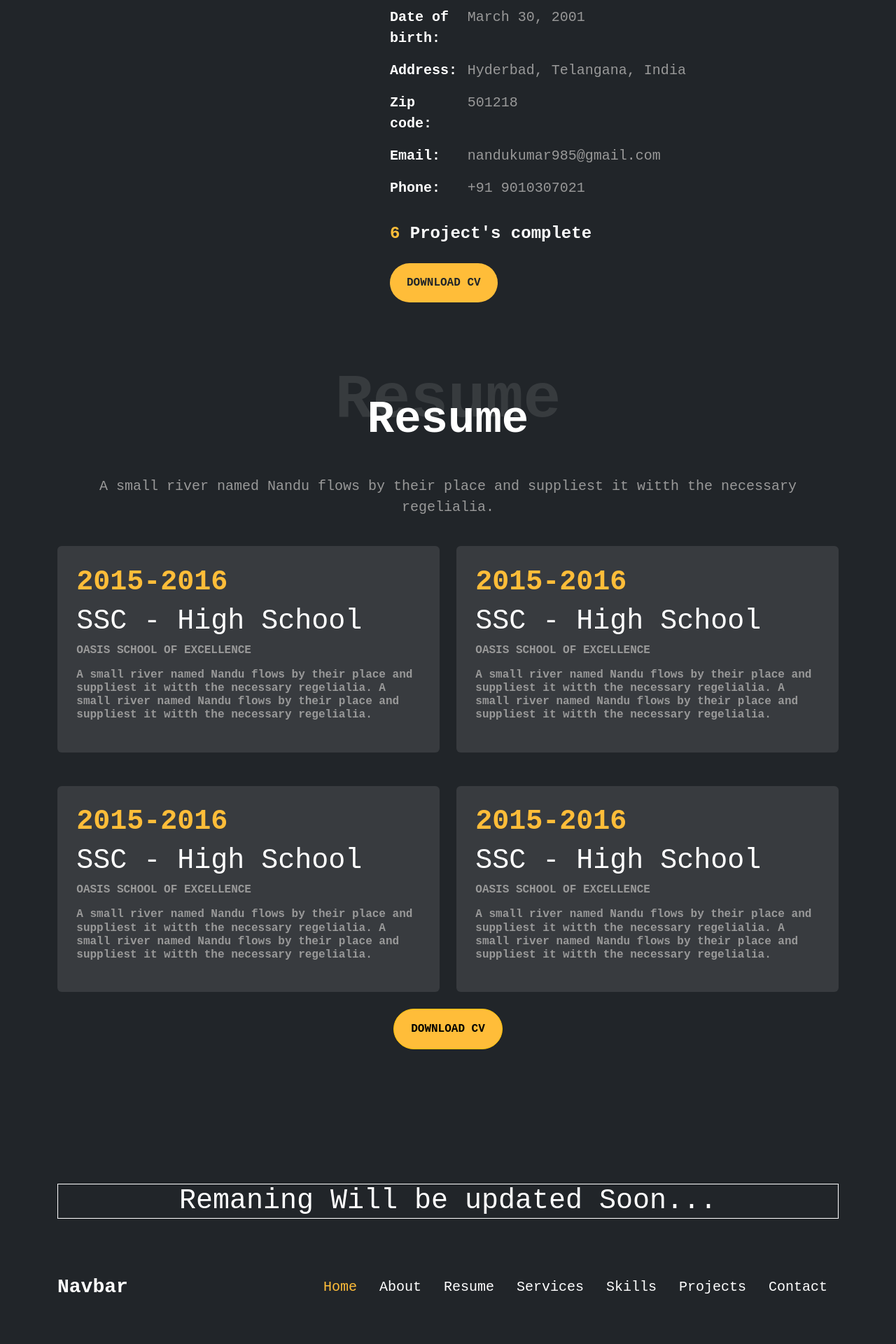
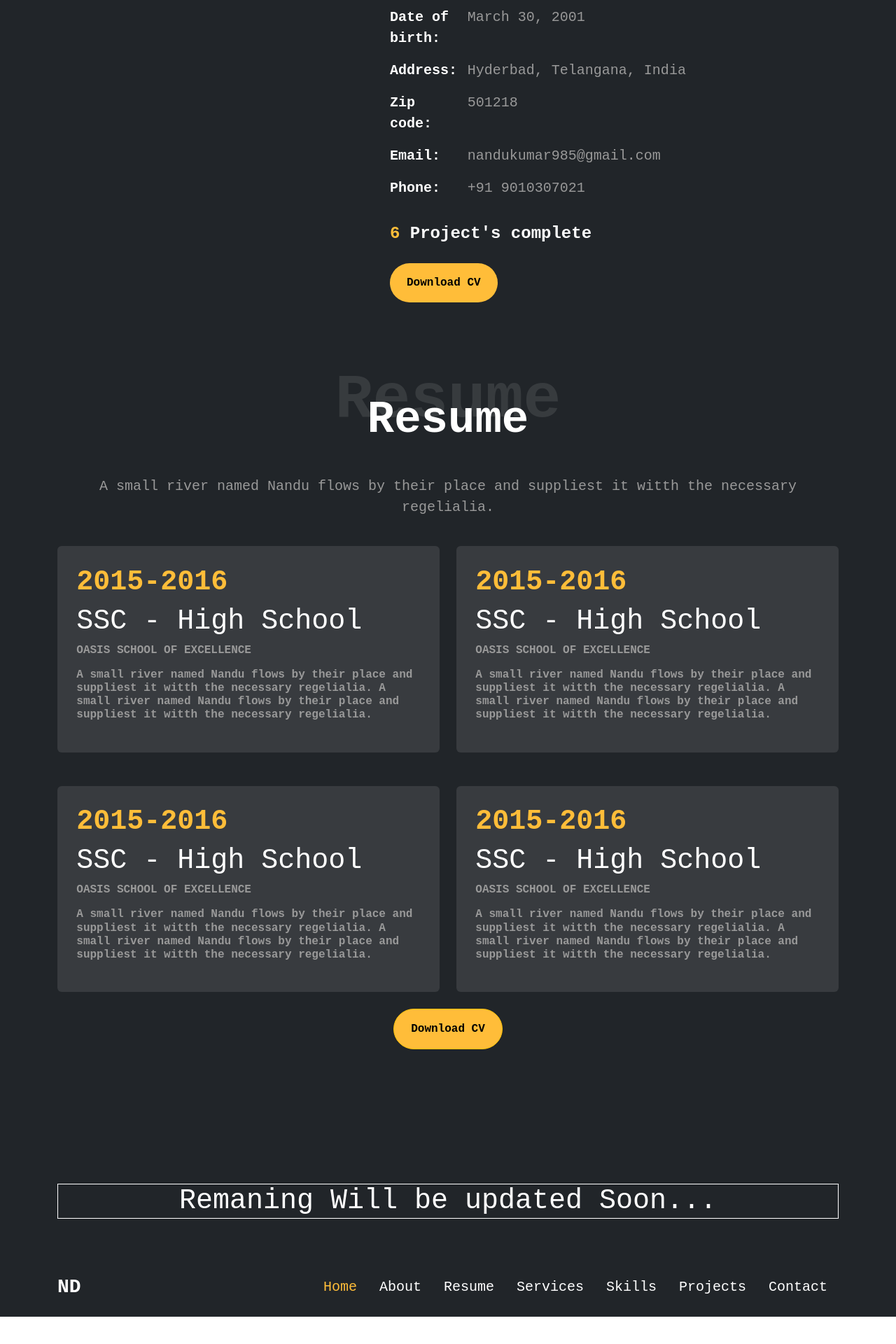
Before and after one commit to nandunddh/Nandukumar, a React (Create React App) app: page / in a window 1280 px wide. Shown: the part 864-2784 px from the top of the page at 70% size. After the commit the page ends 2745 px from the top, so only its background shows below. Built offline with nearby package versions, Linux system fonts and the light colour scheme.

Commit message:
first commit1

```diff
--- a/src/App.css
+++ b/src/App.css
@@ -109,3 +109,8 @@ body{
 .color-gray{
   color: #999999;
 }
+
+a{
+  text-decoration: none;
+  color: #000;
+}
--- a/src/App.js
+++ b/src/App.js
@@ -8,10 +8,10 @@ function App() {
     <>
       <Home />
       <Navbar />
-
+{/*
       <Routes>
         <Route path="/" element={<Home />} />
-      </Routes>
+      </Routes> */}
     </>
   )
 }
--- a/src/components/Home.js
+++ b/src/components/Home.js
@@ -1,12 +1,13 @@
 import React from 'react'
 import profileimage from '../images/profileimage.png'
+import resume from "../assets/pdfs/Cv-Resume.pdf"
 
 const Home = () => {
   return (
     <>
       <div className="containerfulid bg-dark">
         <div
-          id="carouselExampleSlidesOnly"
+          id="bannner"
           className="carousel slide mb-5 pt-3"
           data-bs-ride="carousel"
         >
@@ -29,7 +30,14 @@ const Home = () => {
                         </span>
                       </p>
                       <button className="btn btn-warning fw-bold fs-6 rounded-pill py-3 px-4">
-                        Download CV
+                        <a
+                          href={resume}
+                          target="_blank"
+                          download="Nandu-Resume"
+                          rel="noreferrer"
+                        >
+                          Download CV
+                        </a>
                       </button>
                       <button className="ms-3 btn btn-outline-light fw-bold fs-6 rounded-pill py-3 px-4">
                         Contact Me
@@ -63,7 +71,7 @@ const Home = () => {
           </div>
         </div>
 
-        <div className="container bg-dark my-5 py-4 about">
+        <div className="container bg-dark my-5 py-4 about" id="about">
           <div className="row text-white">
             <div className="col-sm-5"></div>
             <div className="col-sm-7">
@@ -127,12 +135,19 @@ const Home = () => {
                 </p>
               </div>
               <button className="mt-2 btn-warning text-dark px-4 py-3 rounded-pill border-0 fw-bold">
-                DOWNLOAD CV
+                <a
+                  href={resume}
+                  target="_blank"
+                  download="Nandu-Resume"
+                  rel="noreferrer"
+                >
+                  Download CV
+                </a>
               </button>
             </div>
           </div>
         </div>
-        <div className="container bg-dark my-5 py-5 resume">
+        <div className="container bg-dark my-5 py-5 resume" id="resume">
           <div className="text-white">
             <div className="text-center">
               <p className="big bigresume text-center">Resume</p>
@@ -205,14 +220,24 @@ const Home = () => {
               </div>
               <div className="text-center">
                 <button className="btn btn-warning px-4 py-3 fw-bold rounded-pill">
-                  DOWNLOAD CV
+                  <a
+                    href={resume}
+                    target="_blank"
+                    download="Nandu-Resume"
+                    rel="noreferrer"
+                  >
+                    Download CV
+                  </a>
                 </button>
               </div>
             </div>
           </div>
         </div>
         <div className="container bg-dark py-5 resume">
-          <h1 className='text-white text-center border border-white'> Remaning Will be updated Soon...</h1>
+          <h1 className="text-white text-center border border-white">
+            {' '}
+            Remaning Will be updated Soon...
+          </h1>
         </div>
       </div>
     </>
--- a/src/components/Navbar.js
+++ b/src/components/Navbar.js
@@ -5,8 +5,8 @@ const Navbar = () => {
   return (
     <nav className="navbar navbar-expand-lg bg-dark py-3" data-bs-theme="dark">
       <div className="container">
-        <Link className="navbar-brand text-white fs-3 fw-bold" href="#">
-          Navbar
+        <Link className="navbar-brand text-white fs-3 fw-bold" to="#banner">
+          ND
         </Link>
         <button
           className="navbar-toggler"
@@ -24,18 +24,18 @@ const Navbar = () => {
             <Link
               className="nav-link active text-warning"
               aria-current="page"
-              to="#"
+              to="#banner"
             >
               Home
             </Link>
           </li>
           <li className="nav-item">
-            <Link className="nav-link text-white" to="#">
+            <Link className="nav-link text-white" to="#about">
               About
             </Link>
           </li>
           <li className="nav-item">
-            <Link className="nav-link text-white" to="#">
+            <Link className="nav-link text-white" to="#resume">
               Resume
             </Link>
           </li>
```
Also changed, not shown: 1 other file (tests, documents, lock files or other folders).
